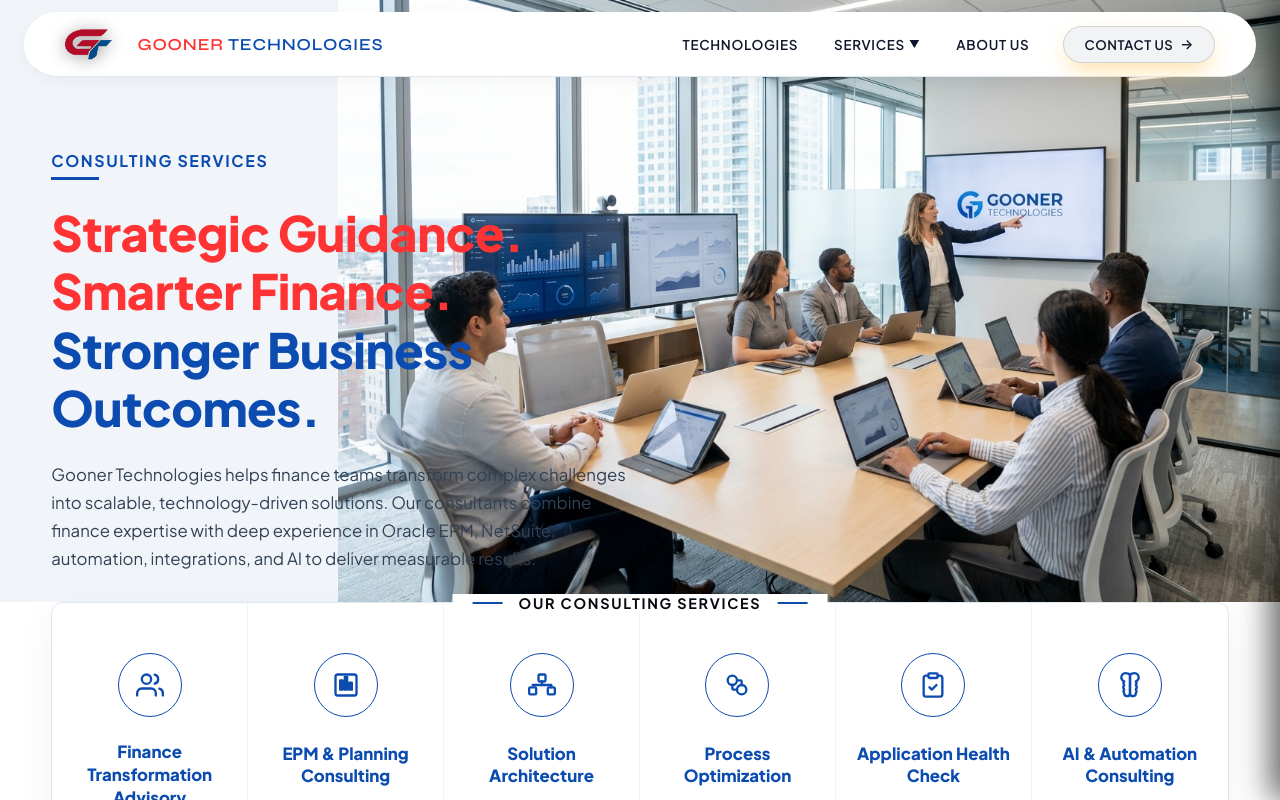
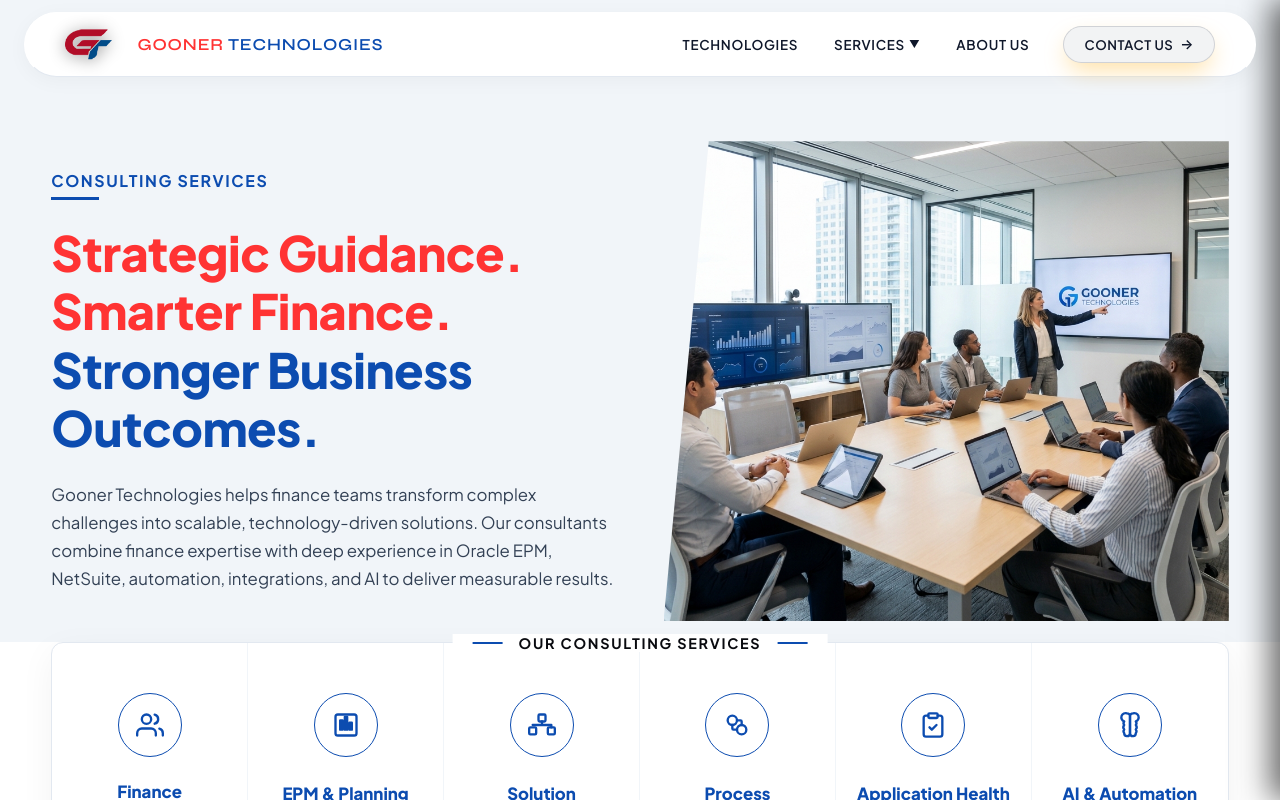
Before and after one commit to Harshit-1309/Gooner_tech, a React (Vite) app: page /services/consulting in a window 1280 px wide. Shown: the top 800 px of the page. Built offline with nearby package versions, Linux system fonts and the light colour scheme; the HTML template or start-up script is replaced by a standard one.

Commit message:
Restore slanting diagonal dividing line mask for Consulting hero image

```diff
--- a/src/pages/ConsultingServices.jsx
+++ b/src/pages/ConsultingServices.jsx
@@ -143,7 +143,7 @@
       </div>
 
       {/* Picture-perfect Hero Section */}
-      <section className="picture-hero" style={{ backgroundImage: "url('/assets/Consultingservices.png')" }}>
+      <section className="picture-hero">
         <div className="picture-hero__container">
           <div className="picture-hero__left">
             <div className="picture-hero__eyebrow-wrap">
@@ -159,7 +159,15 @@
               Gooner Technologies helps finance teams transform complex challenges into scalable, technology-driven solutions. Our consultants combine finance expertise with deep experience in Oracle EPM, NetSuite, automation, integrations, and AI to deliver measurable results.
             </p>
           </div>
-          <div className="picture-hero__spacer" />
+          <div className="picture-hero__right">
+            <div className="picture-hero__img-mask">
+              <img
+                src="/assets/Consultingservices.png"
+                alt="Finance Transformation Roadmap presentation"
+                className="picture-hero__img"
+              />
+            </div>
+          </div>
         </div>
       </section>
 
--- a/src/refinements.css
+++ b/src/refinements.css
@@ -1438,11 +1438,8 @@
 .picture-hero {
   display: flex !important;
   min-height: 520px !important;
+  padding: 130px 0 40px !important;
   background-color: #f1f5f9 !important;
-  background-size: contain !important;
-  background-position: right bottom !important;
-  background-repeat: no-repeat !important;
-  padding: 130px 0 40px !important;
   position: relative !important;
   align-items: center !important;
 }
@@ -1457,17 +1454,31 @@
 }
 
 .picture-hero__left {
-  flex: 0 0 55% !important;
-  max-width: 55% !important;
-  padding: 20px 2% 20px 0 !important;
-  display: flex;
-  flex-direction: column;
-  justify-content: center;
-  z-index: 2;
-}
-
-.picture-hero__spacer {
-  flex: 1;
+  flex: 1 !important;
+  padding: 40px 4% 40px 0 !important;
+}
+
+.picture-hero__right {
+  flex: 1 !important;
+  position: relative !important;
+  display: flex !important;
+  align-items: center !important;
+  align-self: stretch !important;
+  padding-right: 0 !important;
+}
+
+.picture-hero__img-mask {
+  width: 100% !important;
+  height: 480px !important;
+  overflow: hidden !important;
+  clip-path: polygon(8% 0, 100% 0, 100% 100%, 0 100%) !important;
+  background: #f1f5f9 !important;
+}
+
+.picture-hero__img {
+  width: 100% !important;
+  height: 100% !important;
+  object-fit: cover !important;
 }
 
 /* =========================================================
```
Also changed, not shown: 1 other file (tests, documents, lock files or other folders).
